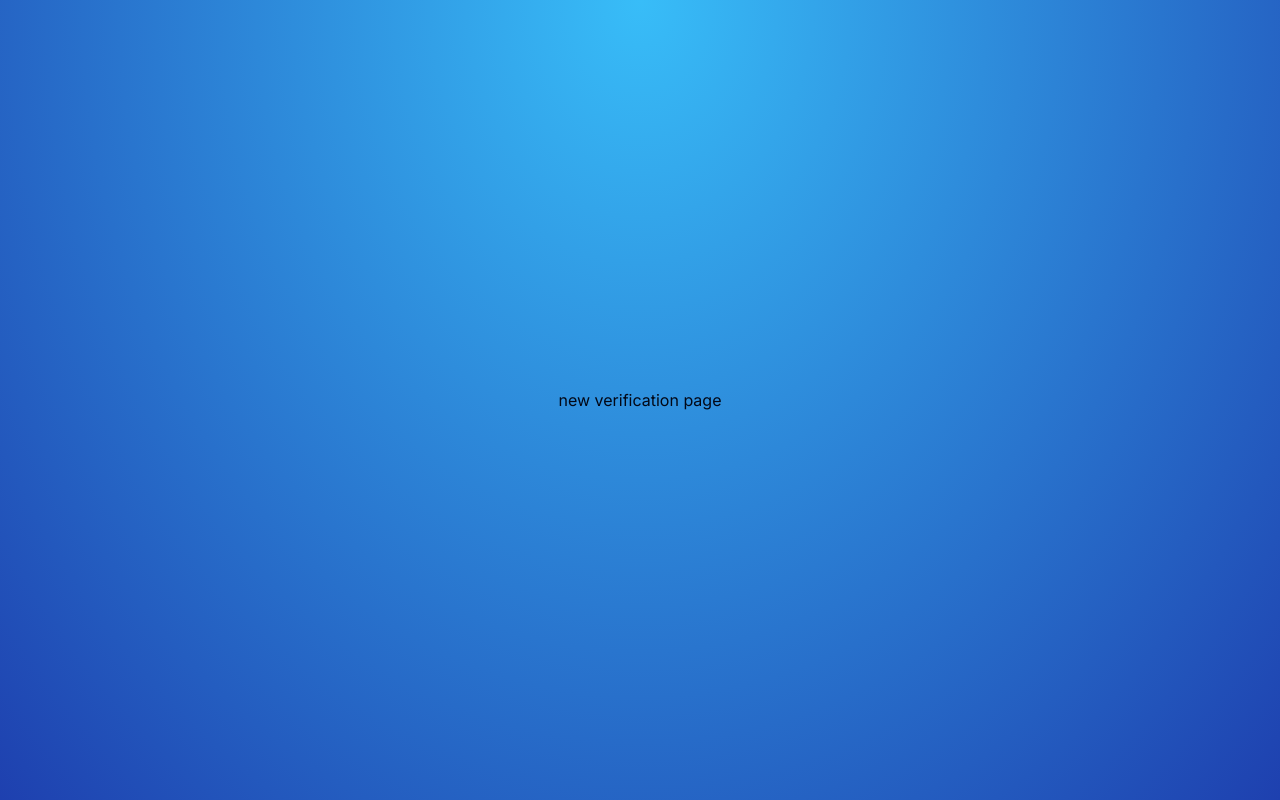
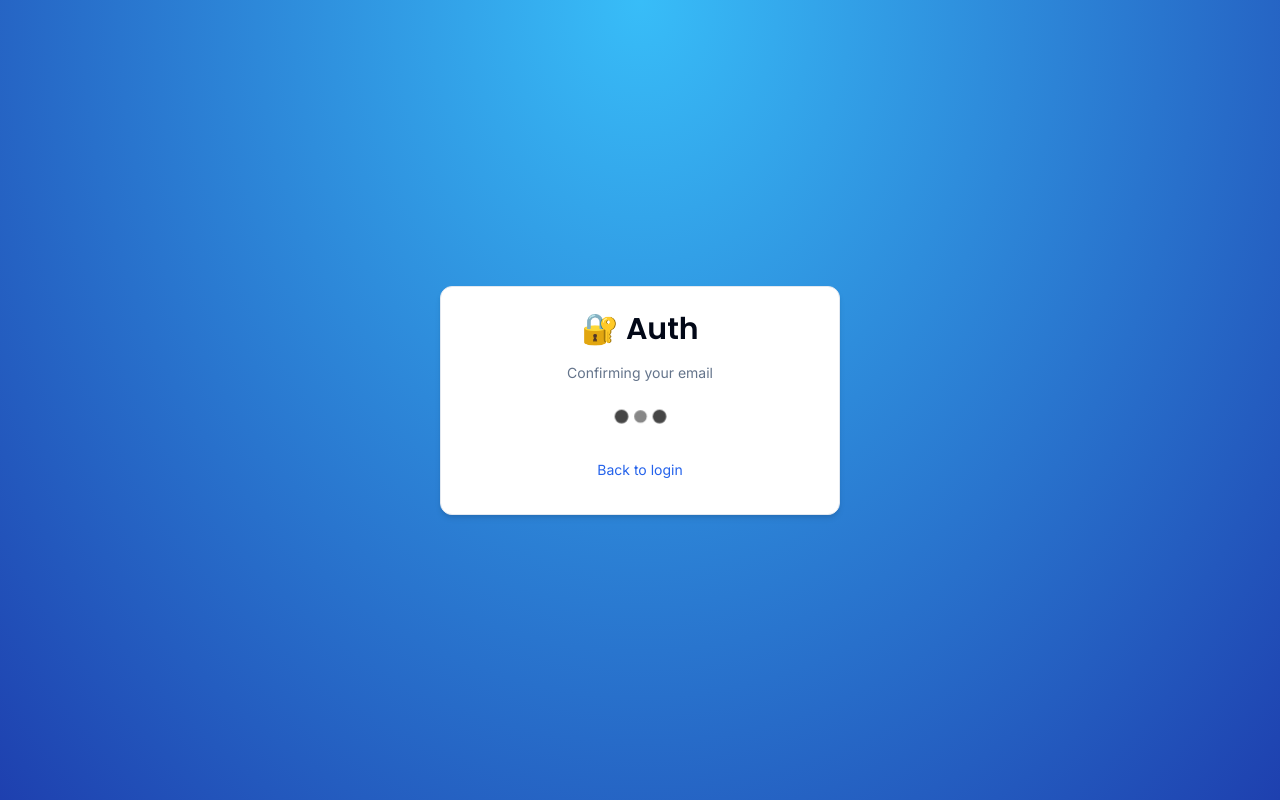
Before and after one commit to assilbekov/next-auth-course, a Next.js app: page /auth/new-verification in a window 1280 px wide. Built offline with nearby package versions, Linux system fonts and the light colour scheme.

Commit message:
NewVerificationForm added

```diff
--- a/app/auth/new-verification/page.tsx
+++ b/app/auth/new-verification/page.tsx
@@ -1,9 +1,8 @@
+import { NewVerificationForm } from "@/components/auth/new-verification-form";
 
 
 export default function NewVerificationPage() {
   return (
-    <div>
-      new verification page
-    </div>
+    <NewVerificationForm />
   )
 }
--- /dev/null
+++ b/components/auth/new-verification-form.tsx
@@ -0,0 +1,32 @@
+"use client"
+
+import { BeatLoader } from "react-spinners"
+import { CardWrapper } from "./card-wrapper"
+import { useSearchParams } from "next/navigation"
+import { useCallback, useEffect } from "react"
+
+export const NewVerificationForm = () => {
+  const searchParams = useSearchParams();
+  const token = searchParams.get("token");
+
+  const onSubmit = useCallback(() => {
+    //
+  }, [token])
+
+  useEffect(() => {
+    onSubmit();
+  }, [onSubmit])
+
+  return (
+    <CardWrapper
+      headerLabel="Confirming your email"
+      backButtonLabel="Back to login"
+      backButtonHref="/auth/login"
+      showSocial={false}
+    >
+      <p className="flex items-center w-full justify-center">
+        <BeatLoader />
+      </p>
+    </CardWrapper>
+  )
+}
```
